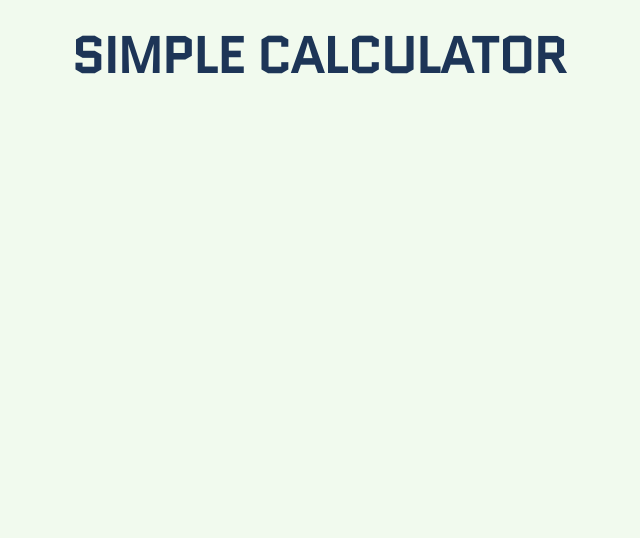
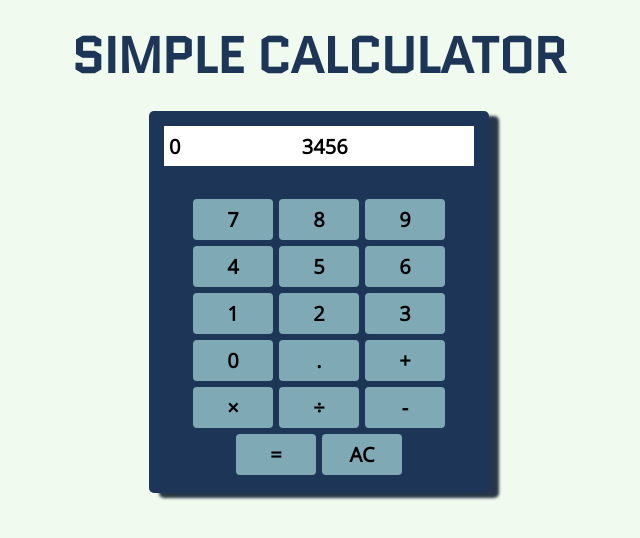
Before and after one commit to Liger-Z/calculator, a plain HTML site: page index.html in a window 1280 px wide. Shown: the whole page, without its empty margins (321-961 px from the left). Drawn offline with nearby package versions, Linux system fonts and the light colour scheme.

Commit message:
Add buttons

```diff
--- a/index.html
+++ b/index.html
@@ -4,14 +4,40 @@
     <title>Calculator</title>
     <meta charset="UTF-8"/>
     <link rel="stylesheet" href="styles/style.css">
-    <link rel="stylesheet" href="https://fonts.googleapis.com/css?family=Quantico">
+    <link rel="stylesheet" href="https://fonts.googleapis.com/css?family=Quantico|Open+Sans">
     <script type="text/javascript" src="scripts/script.js"></script>
   </head>
   <body>
     <header>
-      <div class="header">
+      <div class="header-container">
         <h1 class="title">SIMPLE CALCULATOR</h1>
       </div>
     </header>
+
+    <div class="calculator-container">
+      <div class="display-container">
+        <p class="display">0</p>
+        <p class="display">3456</p>
+      </div>
+      <div class="button-container">
+        <button name = "digit" value="7">7</button>
+        <button name = "digit" value="8">8</button>
+        <button name = "digit" value="9">9</button>
+        <button name = "digit" value="4">4</button>
+        <button name = "digit" value="5">5</button>
+        <button name = "digit" value="6">6</button>
+        <button name = "digit" value="1">1</button>
+        <button name = "digit" value="2">2</button>
+        <button name = "digit" value="3">3</button>
+        <button name = "digit" value="0">0</button>
+        <button name = "digit" value="decimal">.</button>
+        <button name = "operator" value="add">+</button>
+        <button name = "operator" value="multiply">&times</button>
+        <button name = "operator" value="divide">&divide</button>
+        <button name = "operator" value="subtract">-</button>
+        <button name = "operator" value="equals">=</button>
+        <button name = "clear" value="clear">AC</button>
+      </div>
+    </div>
   </body>
 </html>
--- a/styles/style.css
+++ b/styles/style.css
@@ -1,12 +1,13 @@
 html {
   background-color: #F1FAEE;
+  box-sizing: border-box;
 }
 
 body{
   margin: 0;
 }
 
-.header {
+.header-container {
   display: flex;
   margin 0 auto;
   justify-content: center;
@@ -19,3 +20,53 @@ body{
   color: #1D3557;
   margin: 20px;
 }
+
+button {
+  font-family: "Open Sans";
+  background-color: rgba(168, 218, 220, 70%);
+  border: 2px solid transparent;
+  padding: 5px 20px;
+  border-radius: 4px;
+  font-weight: bold;
+  font-size: 20px;
+  margin: 3px;
+  width: 80px;
+  color:#000000;
+}
+
+button:hover {
+  background-color: rgba(168, 218, 220, 100%)
+}
+
+.calculator-container {
+  display: flex;
+  flex-flow: row wrap;
+  justify-content: center;
+  align-items: center;
+  width: 340px;
+  margin: 0 auto;
+  background-color: #1D3557;
+  border-radius: 5px;
+  box-shadow: 10px 5px 3px rgba(19, 34, 56, 0.911);
+}
+
+.display-container {
+  display: flex;
+  flex-flow: column wrap;
+  justify-content: center;
+  background-color: #FFFFFF;
+  width: 90%;
+  height: 40px;
+  margin: 15px;
+  padding: 0px 5px;
+  font-weight: bold;
+  font-family: "Open Sans";
+  font-size: 20px;
+}
+
+.button-container {
+  display: flex;
+  flex-flow: row wrap;
+  justify-content: center;
+  margin: 15px;
+}
```
